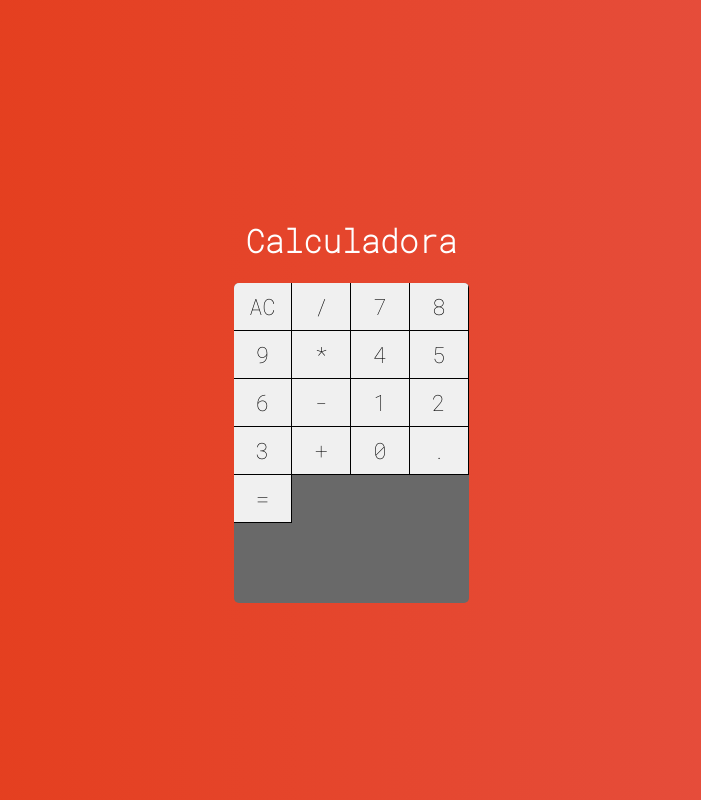
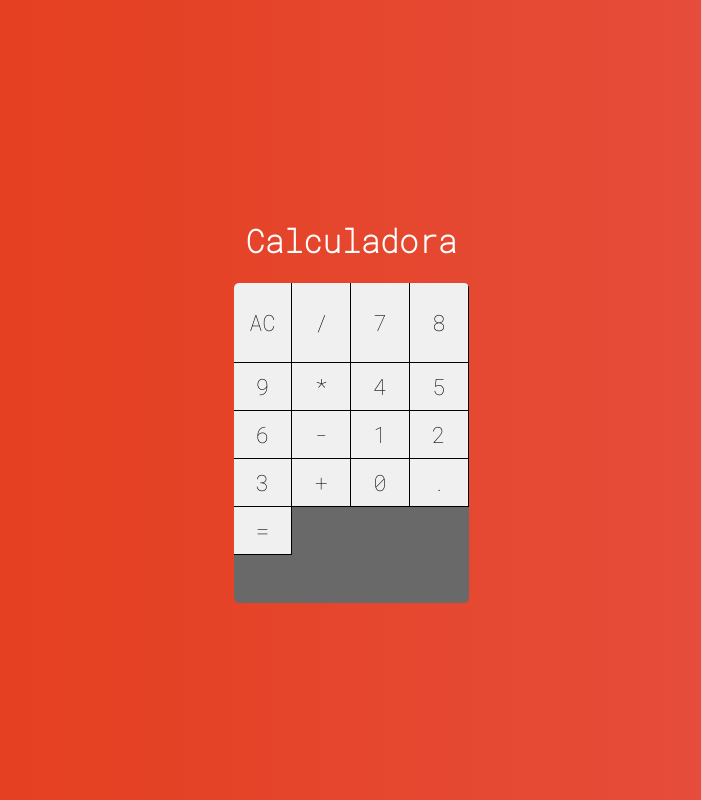
Before and after one commit to nicolas-magalhaes-clear/react-calculator, a React (Create React App) app: page / in a window 1280 px wide. Shown: the whole page, without its empty margins (289-990 px from the left). Built offline with nearby package versions, Linux system fonts and the light colour scheme.

Commit message:
update: Calculator.css style updated

```diff
--- a/src/main/Calculator.css
+++ b/src/main/Calculator.css
@@ -5,6 +5,6 @@
     overflow: hidden;
     display: grid;
     grid-template-columns: repeat(4, 25%);
-    grid-template-rows: repeat(5, 48px);
+    grid-template-rows:  1fr repeat(5, 48px);
     background-color:  dimgray;
 }
```
